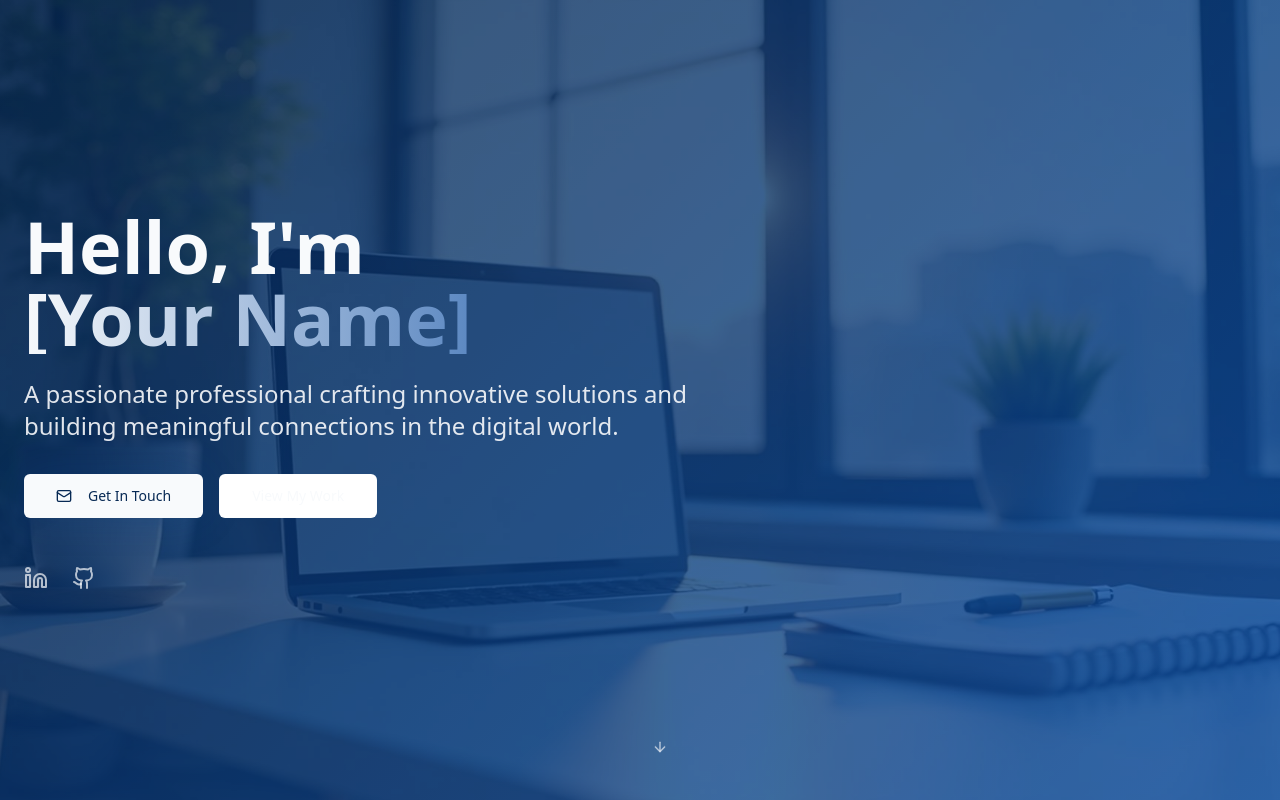
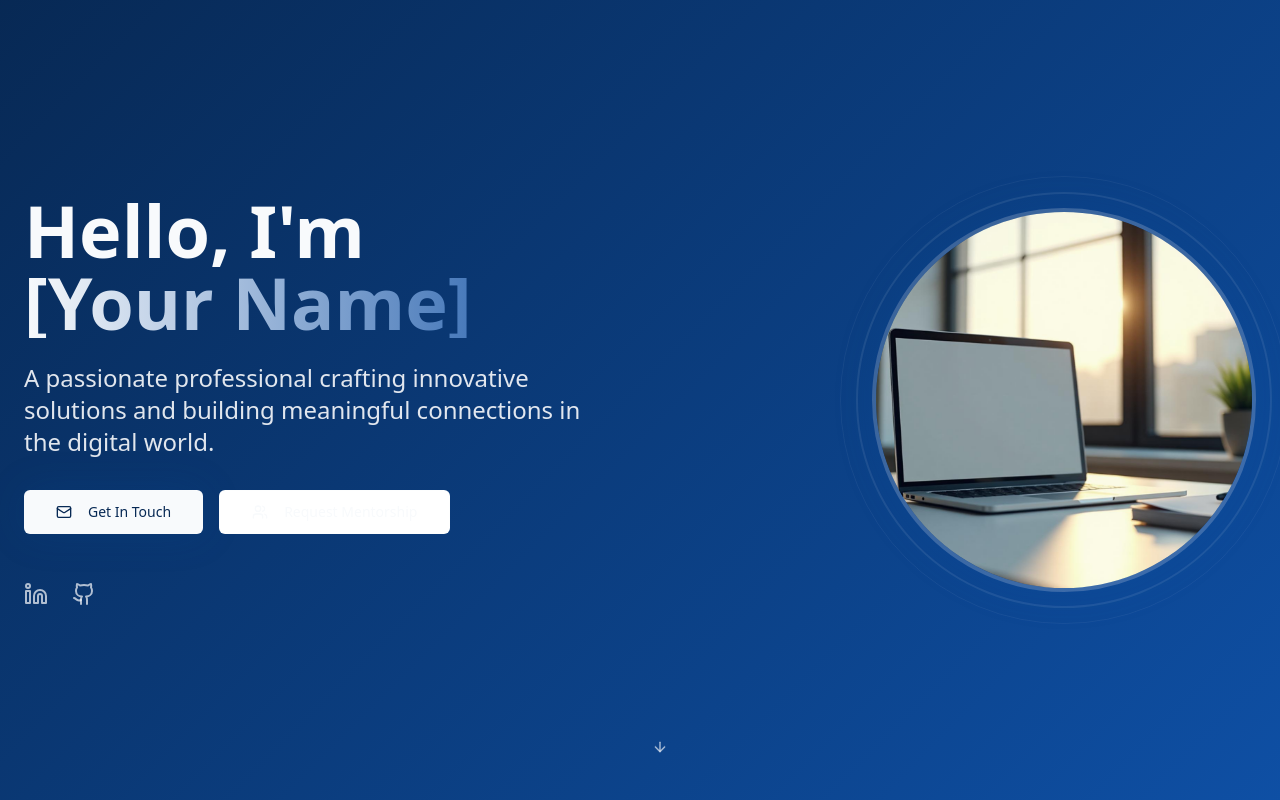
Before and after one commit to sunchaoo/my-digital-presence-29, a React (Vite) app: page / in a window 1280 px wide. Shown: the top 800 px of the page. Built offline with nearby package versions, Linux system fonts and the light colour scheme.

Commit message:
Add mentorship request link and circular hero image
Add a link to a mentorship request website for the second call to action button.
Make the hero image circular.

```diff
--- a/src/components/Hero.tsx
+++ b/src/components/Hero.tsx
@@ -1,5 +1,5 @@
 import { Button } from "@/components/ui/button";
-import { ArrowDown, Mail, Linkedin, Github } from "lucide-react";
+import { ArrowDown, Mail, Linkedin, Github, Users } from "lucide-react";
 import heroImage from "@/assets/hero-image.jpg";
 
 const Hero = () => {
@@ -9,15 +9,11 @@ const Hero = () => {
 
   return (
     <section className="min-h-screen bg-hero-gradient relative overflow-hidden">
-      {/* Background Image Overlay */}
-      <div
-        className="absolute inset-0 bg-cover bg-center bg-no-repeat opacity-20"
-        style={{ backgroundImage: `url(${heroImage})` }}
-      />
-
       {/* Content */}
       <div className="relative z-10 container mx-auto px-6 h-screen flex items-center">
-        <div className="max-w-4xl">
+        <div className="grid lg:grid-cols-2 gap-12 items-center w-full">
+          {/* Text Content */}
+          <div className="max-w-2xl">
             <h1 className="text-5xl md:text-7xl font-bold text-primary-foreground mb-6 leading-tight">
               Hello, I'm
               <span className="block text-transparent bg-gradient-to-r from-primary-foreground to-primary-glow bg-clip-text">
@@ -25,7 +21,7 @@ const Hero = () => {
               </span>
             </h1>
 
-          <p className="text-xl md:text-2xl text-primary-foreground/90 mb-8 max-w-2xl leading-relaxed">
+            <p className="text-xl md:text-2xl text-primary-foreground/90 mb-8 leading-relaxed">
               A passionate professional crafting innovative solutions and building meaningful connections in the digital world.
             </p>
 
@@ -43,9 +39,12 @@ const Hero = () => {
                 variant="outline"
                 size="lg"
                 className="border-primary-foreground/30 text-primary-foreground hover:bg-primary-foreground/10"
-              onClick={() => scrollToSection('portfolio')}
+                asChild
               >
-              View My Work
+                <a href="https://topmate.io/your-profile" target="_blank" rel="noopener noreferrer">
+                  <Users className="mr-2 h-5 w-5" />
+                  Request Mentorship
+                </a>
               </Button>
             </div>
 
@@ -56,6 +55,23 @@ const Hero = () => {
               <a href="#" className="text-primary-foreground/70 hover:text-primary-foreground transition-colors">
                 <Github className="h-6 w-6" />
               </a>
+            </div>
+          </div>
+
+          {/* Profile Image */}
+          <div className="flex justify-center lg:justify-end">
+            <div className="relative">
+              <div className="w-80 h-80 md:w-96 md:h-96 rounded-full overflow-hidden shadow-glow border-4 border-primary-foreground/20">
+                <img
+                  src={heroImage}
+                  alt="Professional headshot"
+                  className="w-full h-full object-cover"
+                />
+              </div>
+              {/* Decorative rings */}
+              <div className="absolute -inset-4 rounded-full border-2 border-primary-foreground/10 animate-pulse"></div>
+              <div className="absolute -inset-8 rounded-full border border-primary-foreground/5"></div>
+            </div>
           </div>
         </div>
       </div>
```
Lines whose indentation alone changed are shown as unchanged.
